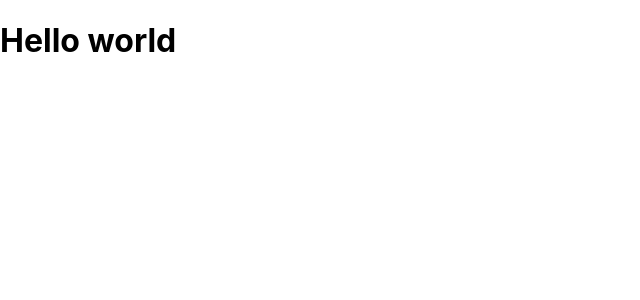
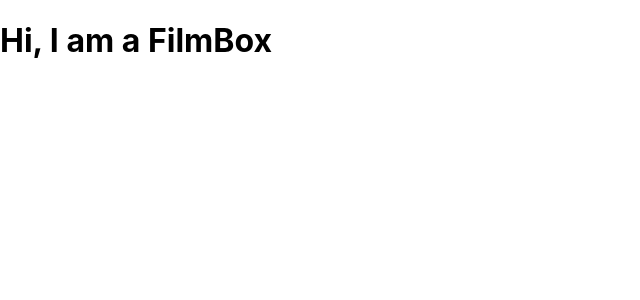
Before and after one commit to gadgetguy82/js_film_releases_hw, a React (Create React App) app: page / in a window 1280 px wide. Shown: the top 300 px of the page, without its empty margins (0-640 px from the left). Built offline with nearby package versions, Linux system fonts and the light colour scheme.

Commit message:
Add FilmBox component and check rendering

```diff
--- a/src/App.js
+++ b/src/App.js
@@ -1,9 +1,10 @@
 import React from 'react';
+import FilmBox from './containers/FilmBox';
 import './App.css';
 
 function App() {
   return (
-    <h1>Hello world</h1>
+    <FilmBox />
   );
 }
 
--- a/src/containers/FilmBox.js
+++ b/src/containers/FilmBox.js
@@ -0,0 +1,11 @@
+import React, {Component} from 'react';
+
+class FilmBox extends Component {
+  render() {
+    return(
+      <h1>Hi, I am a FilmBox</h1>
+    );
+  }
+}
+
+export default FilmBox;
```
